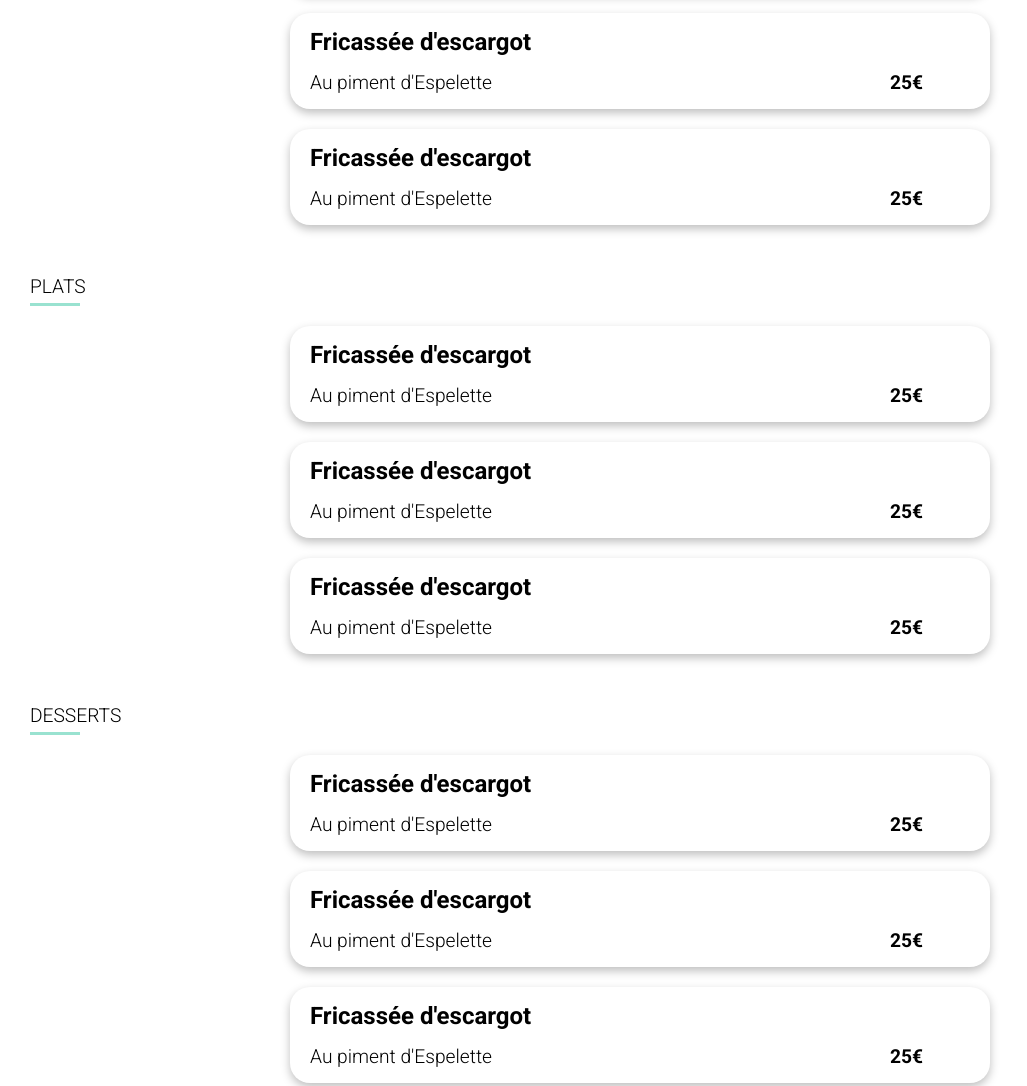
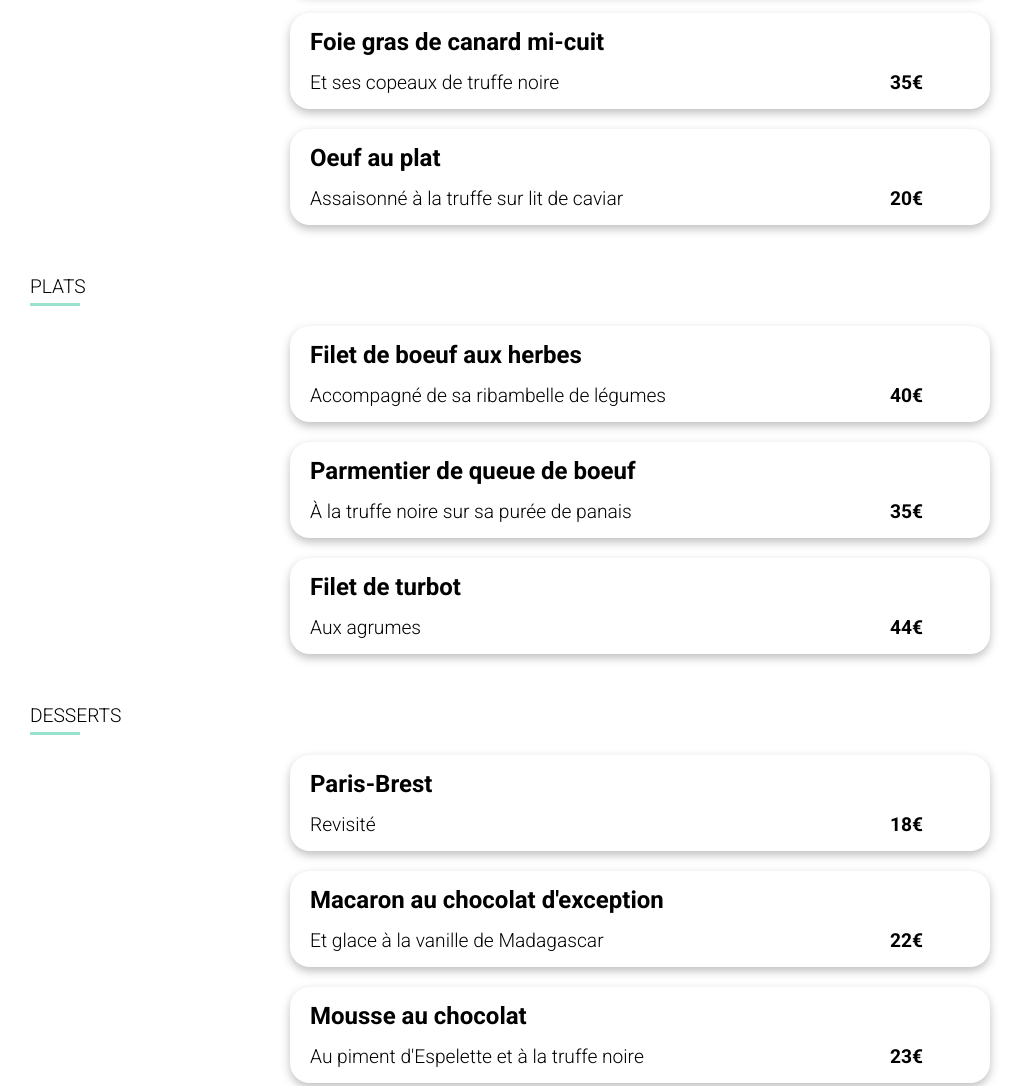
Before and after one commit to iftoute/JessiePeinoit_3_01032021, a website: page lapalettedugout.html in a window 1280 px wide. Shown: the part 760-1846 px from the top of the page, without its empty margins (0-1027 px from the left). Drawn offline with Linux system fonts and the light colour scheme; a web font is replaced by a local one.

Commit message:
MAJ plats et prix

```diff
--- a/lapalettedugout.html
+++ b/lapalettedugout.html
@@ -55,10 +55,10 @@
             <div class="menu__list entrees">
                 <div class="menu">
                     <div class="menu__description">
-                        <p class="menu__descritption bold">Fricassée d'escargot</p>
-                        <p>Au piment d'Espelette</p>
+                        <p class="menu__descritption bold">Foie gras de canard mi-cuit</p>
+                        <p>Et ses copeaux de truffe noire</p>
                     </div>
-                    <div class="menu__price">25€</div>
+                    <div class="menu__price">35€</div>
                     <div class="check">
                         <i class="fas fa-check-circle"></i>
                     </div>
@@ -67,10 +67,10 @@
             <div class="menu__list entrees">
                 <div class="menu">
                     <div class="menu__description">
-                        <p class="menu__descritption bold">Fricassée d'escargot</p>
-                        <p>Au piment d'Espelette</p>
+                        <p class="menu__descritption bold">Oeuf au plat</p>
+                        <p>Assaisonné à la truffe sur lit de caviar</p>
                     </div>
-                    <div class="menu__price">25€</div>
+                    <div class="menu__price">20€</div>
                     <div class="check">
                         <i class="fas fa-check-circle"></i>
                     </div>
@@ -80,10 +80,10 @@
             <div class="menu__list plats">
                 <div class="menu">
                     <div class="menu__description">
-                        <p class="menu__descritption bold">Fricassée d'escargot</p>
-                        <p>Au piment d'Espelette</p>
+                        <p class="menu__descritption bold">Filet de boeuf aux herbes</p>
+                        <p>Accompagné de sa ribambelle de légumes</p>
                     </div>
-                    <div class="menu__price">25€</div>
+                    <div class="menu__price">40€</div>
                     <div class="check">
                         <i class="fas fa-check-circle"></i>
                     </div>
@@ -92,10 +92,10 @@
             <div class="menu__list plats">
                 <div class="menu">
                     <div class="menu__description">
-                        <p class="menu__descritption bold">Fricassée d'escargot</p>
-                        <p>Au piment d'Espelette</p>
+                        <p class="menu__descritption bold">Parmentier de queue de boeuf</p>
+                        <p>À la truffe noire sur sa purée de panais</p>
                     </div>
-                    <div class="menu__price">25€</div>
+                    <div class="menu__price">35€</div>
                     <div class="check">
                         <i class="fas fa-check-circle"></i>
                     </div>
@@ -104,10 +104,10 @@
             <div class="menu__list plats">
                 <div class="menu">
                     <div class="menu__description">
-                        <p class="menu__descritption bold">Fricassée d'escargot</p>
-                        <p>Au piment d'Espelette</p>
+                        <p class="menu__descritption bold">Filet de turbot</p>
+                        <p>Aux agrumes</p>
                     </div>
-                    <div class="menu__price">25€</div>
+                    <div class="menu__price">44€</div>
                     <div class="check">
                         <i class="fas fa-check-circle"></i>
                     </div>
@@ -117,10 +117,10 @@
             <div class="menu__list desserts">
                 <div class="menu">
                     <div class="menu__description">
-                        <p class="menu__descritption bold">Fricassée d'escargot</p>
-                        <p>Au piment d'Espelette</p>
+                        <p class="menu__descritption bold">Paris-Brest</p>
+                        <p>Revisité</p>
                     </div>
-                    <div class="menu__price">25€</div>
+                    <div class="menu__price">18€</div>
                     <div class="check">
                         <i class="fas fa-check-circle"></i>
                     </div>
@@ -129,10 +129,10 @@
             <div class="menu__list desserts">
                 <div class="menu">
                     <div class="menu__description">
-                        <p class="menu__descritption bold">Fricassée d'escargot</p>
-                        <p>Au piment d'Espelette</p>
+                        <p class="menu__descritption bold">Macaron au chocolat d'exception</p>
+                        <p>Et glace à la vanille de Madagascar</p>
                     </div>
-                    <div class="menu__price">25€</div>
+                    <div class="menu__price">22€</div>
                     <div class="check">
                         <i class="fas fa-check-circle"></i>
                     </div>
@@ -141,10 +141,10 @@
             <div class="menu__list desserts">
                 <div class="menu">
                     <div class="menu__description">
-                        <p class="menu__descritption bold">Fricassée d'escargot</p>
-                        <p>Au piment d'Espelette</p>
+                        <p class="menu__descritption bold">Mousse au chocolat</p>
+                        <p>Au piment d'Espelette et à la truffe noire</p>
                     </div>
-                    <div class="menu__price">25€</div>
+                    <div class="menu__price">23€</div>
                     <div class="check">
                         <i class="fas fa-check-circle"></i>
                     </div>
--- a/sass/composants/_sections.scss
+++ b/sass/composants/_sections.scss
@@ -1,8 +1,5 @@
 @import "./../utils/variables";
 @import "./../utils/mixins";
-/*$color-primary: #9356DC;
-$color-secondary: #FF79DA;
-$color-tertiary: #99E2D0;*/
 
 /*----------------------------------------------------
                      LOADER
```
Also changed, not shown: public/css/style.css, 1 other file.
